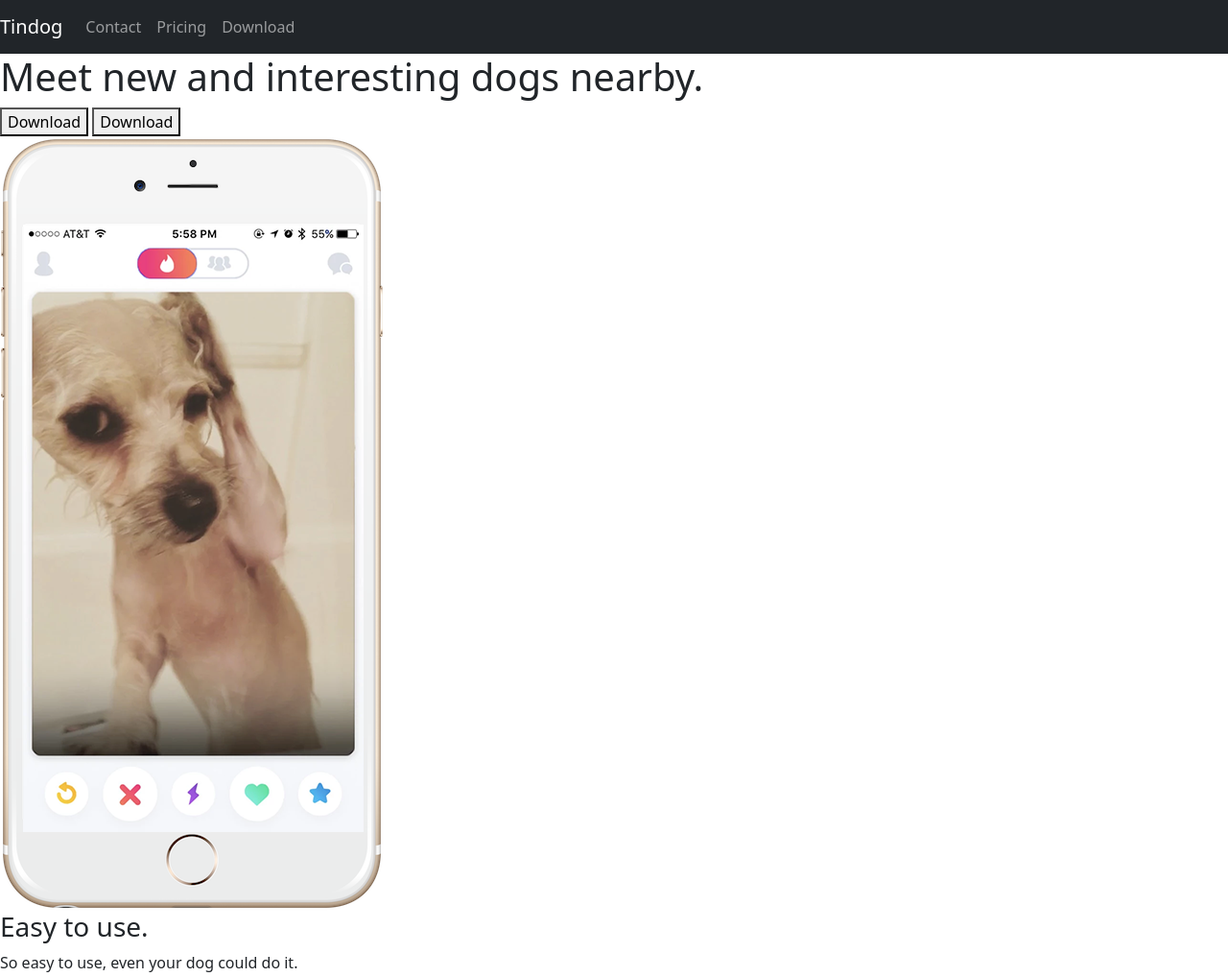
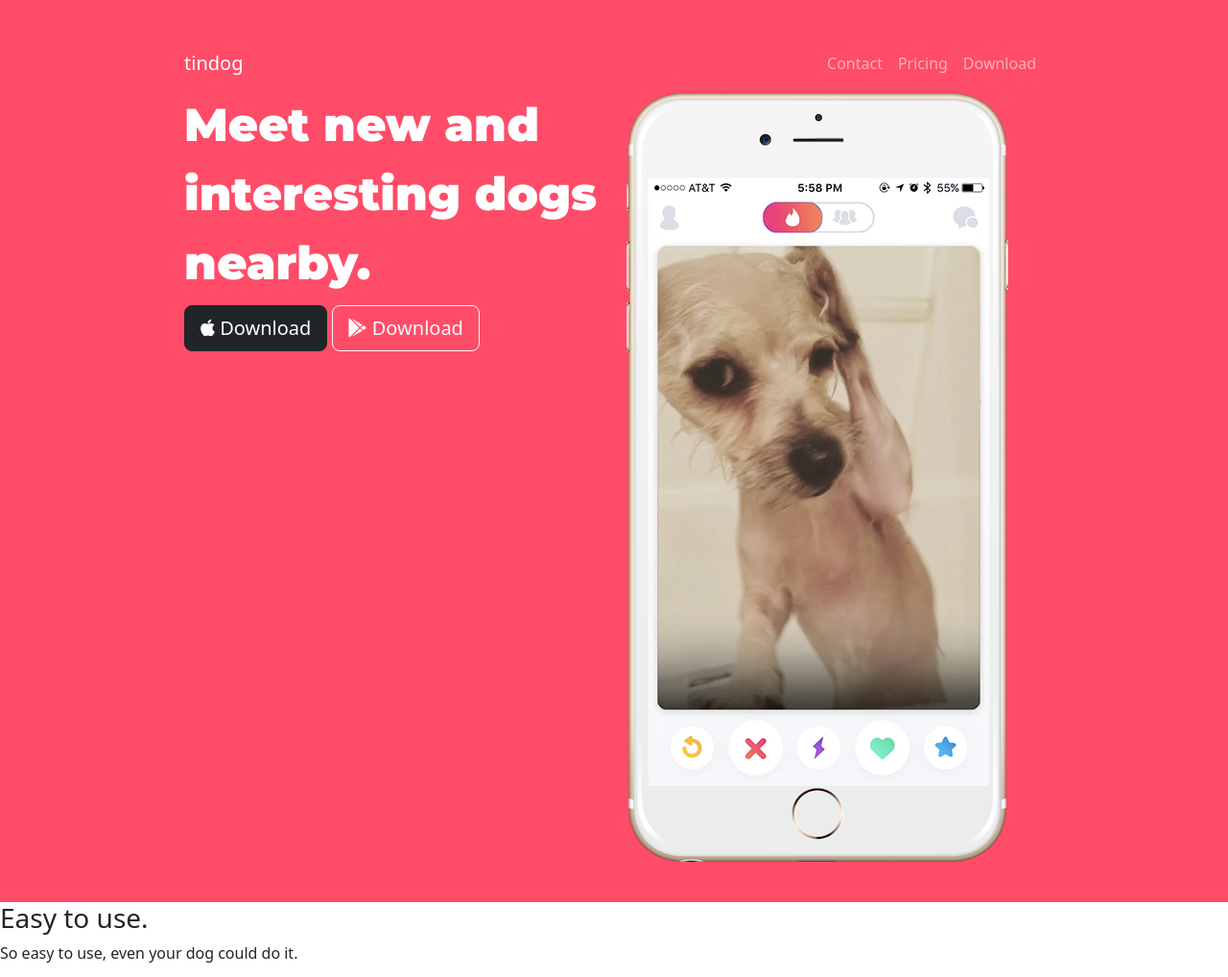
Before and after one commit to elizawtw/tindog, a plain HTML site: page index.html in a window 1280 px wide. Shown: the top 1018 px of the page at 96% size. Drawn offline with nearby package versions, Linux system fonts and the light colour scheme.

Commit message:
finish styling download buttons

```diff
--- a/css/styles.css
+++ b/css/styles.css
@@ -0,0 +1,19 @@
+
+
+#title {
+  background-color: #ff4c68;
+
+}
+
+h1 {
+  font-family: 'Montserrat', sans-serif;
+  font-size: 3rem;
+  font-weight: 900;
+  line-height: 1.5;
+  color: white;
+
+}
+
+.container-fluid {
+  padding: 3% 15%;
+}
--- a/index.html
+++ b/index.html
@@ -4,8 +4,19 @@
 <head>
   <meta charset="utf-8">
   <title>TinDog</title>
-  <link href="https://cdn.jsdelivr.net/npm/bootstrap@5.2.2/dist/css/bootstrap.min.css" rel="stylesheet" integrity="sha384-Zenh87qX5JnK2Jl0vWa8Ck2rdkQ2Bzep5IDxbcnCeuOxjzrPF/et3URy9Bv1WTRi" crossorigin="anonymous">
-  <script src="https://cdn.jsdelivr.net/npm/bootstrap@5.2.2/dist/js/bootstrap.bundle.min.js" integrity="sha384-OERcA2EqjJCMA+/3y+gxIOqMEjwtxJY7qPCqsdltbNJuaOe923+mo//f6V8Qbsw3" crossorigin="anonymous"></script>
+  <link href="https://cdn.jsdelivr.net/npm/bootstrap@5.2.2/dist/css/bootstrap.min.css" rel="stylesheet"
+    integrity="sha384-Zenh87qX5JnK2Jl0vWa8Ck2rdkQ2Bzep5IDxbcnCeuOxjzrPF/et3URy9Bv1WTRi" crossorigin="anonymous">
+  <link rel="preconnect" href="https://fonts.googleapis.com">
+  <link rel="preconnect" href="https://fonts.gstatic.com" crossorigin>
+  <link
+    href="https://fonts.googleapis.com/css2?family=Montserrat:wght@100;400;900&family=Ubuntu:wght@300;400;700&display=swap"
+    rel="stylesheet">
+    <link rel="stylesheet" href="https://cdnjs.cloudflare.com/ajax/libs/font-awesome/6.2.0/css/all.min.css">
+    <script defer drc="https://cdnjs.cloudflare.com/ajax/libs/font-awesome/6.2.0/js/all.min.js"></script>
+
+  <script src="https://cdn.jsdelivr.net/npm/bootstrap@5.2.2/dist/js/bootstrap.bundle.min.js"
+    integrity="sha384-OERcA2EqjJCMA+/3y+gxIOqMEjwtxJY7qPCqsdltbNJuaOe923+mo//f6V8Qbsw3"
+    crossorigin="anonymous"></script>
 
   <link rel="stylesheet" href="css/styles.css">
 </head>
@@ -13,16 +24,18 @@
 <body>
 
   <section id="title">
+    <div class="container-fluid">
+
 
       <!-- Nav Bar -->
-    <nav class="navbar bg-dark navbar-expand-lg navbar-dark">
-      <a class="navbar-brand" href="">Tindog</a>
+      <nav class="navbar navbar-expand-lg navbar-dark">
+        <a class="navbar-brand" href="">tindog</a>
         <button class="navbar-toggler" type="button" data-toggle="collapse" data-target="#navbarSupportedContent"
           aria-controls="navbarSupportedContent" aria-expanded="false" aria-label="Toggle navigation">
           <span class="navbar-toggler-icon"></span>
         </button>
         <div class="collapse navbar-collapse" id="navbarSupportedContent">
-        <ul class="navbar-nav ml-auto">
+          <ul class="navbar-nav ms-auto">
             <li class="nav-item">
               <a class="nav-link" href="">Contact</a>
             </li>
@@ -40,15 +53,19 @@
 
       <!-- Title -->
 
-    <div>
+      <div class="row">
+        <div class="col-lg-6">
           <h1>Meet new and interesting dogs nearby.</h1>
-      <button type="button">Download</button>
-      <button type="button">Download</button>
+          <button type="button" class="btn btn-dark btn-lg"><i class="fa-brands fa-apple"></i> Download</button>
+          <button type="button" class="btn btn-outline-light btn-lg"><i class="fa-brands fa-google-play"></i> Download</button>
+
         </div>
-    <div>
+        <div class="col-lg-6">
           <img src="images/iphone6.png" alt="iphone-mockup">
         </div>
+      </div>
 
+    </div>
   </section>
 
 
@@ -115,7 +132,7 @@
     <p>Unlimited Matches</p>
     <p>Unlimited Messages</p>
     <p>Unlimited App Usage</p>
-    <button type="button">Sign Up</button>
+    <button type="button ">Sign Up</button>
 
 
     <h3>Mastiff</h3>
```
Lines whose indentation alone changed are shown as unchanged.
